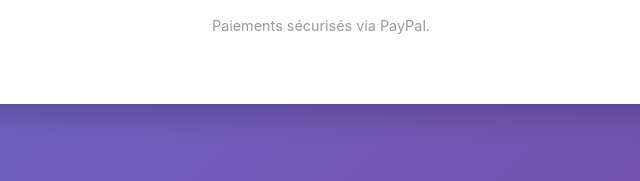
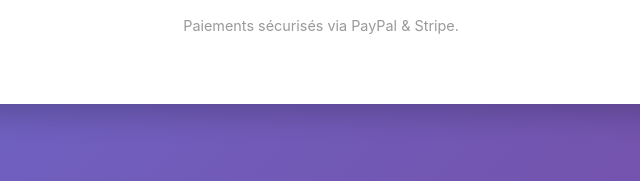
Before and after one commit to abwii/bot_vip_telegram_public, a website: page public/index.html in a window 1280 px wide. Shown: the part 1170-1351 px from the top of the page, 319-959 px from the left. Drawn offline with Linux system fonts and the light colour scheme; no server answers.

```diff
--- a/public/index.html
+++ b/public/index.html
@@ -335,7 +335,7 @@
       <p>Contactez notre bot Telegram pour souscrire à l'offre de votre choix</p>
       <a href="https://t.me/MoneyTimeVIP_0168_bot" class="telegram-button">Contacter le Bot</a>
       <p style="margin-top: 20px; font-size: 0.9em; color: #999;">
-        Paiements sécurisés via PayPal.
+        Paiements sécurisés via PayPal & Stripe.
       </p>
     </div>
 
```
